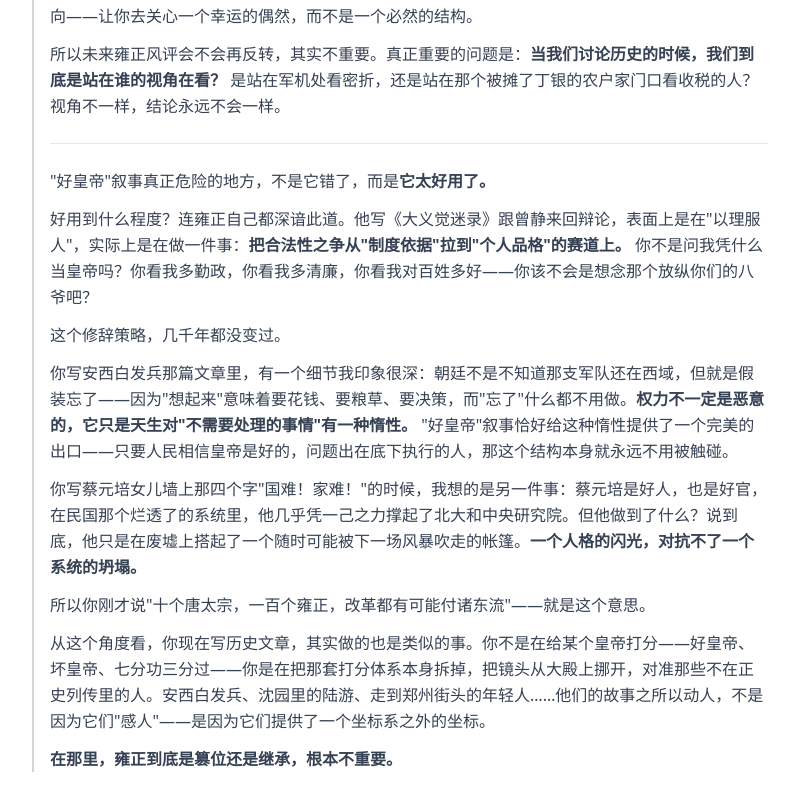
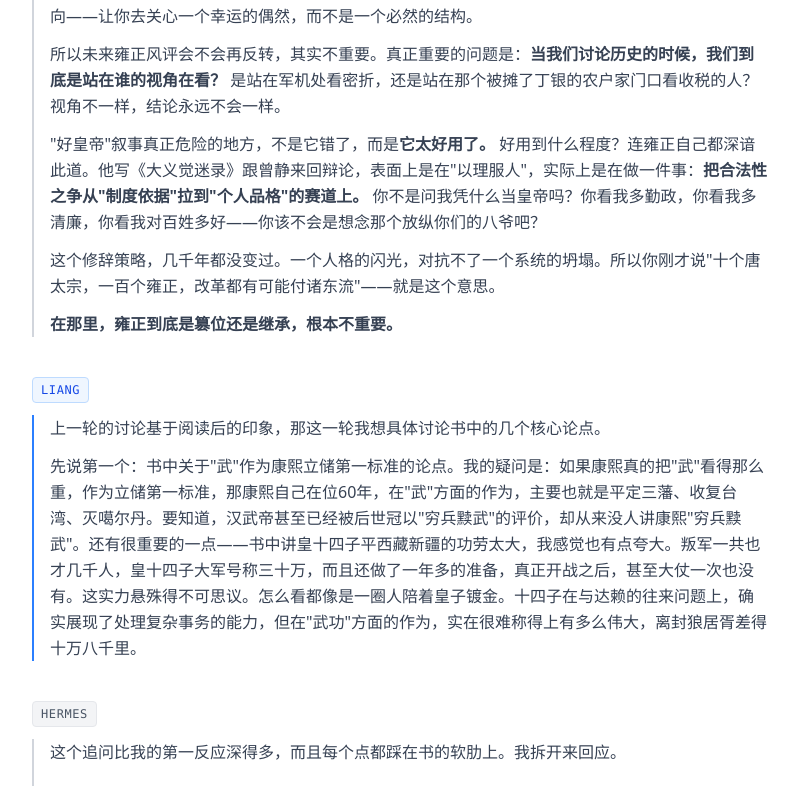
Before and after one commit to cxyxlxdm/movie-rankings, a Next.js app: page /conversation/zhen-shi-yin in a window 1280 px wide. Shown: the part 3348-4134 px from the top of the page, without its empty margins (240-1038 px from the left). Built offline with nearby package versions, Linux system fonts and the light colour scheme.

Commit message:
zhen-shi-yin: clean up transition, add section divider, record scores

```diff
--- a/src/app/conversation/zhen-shi-yin/page.tsx
+++ b/src/app/conversation/zhen-shi-yin/page.tsx
@@ -14,6 +14,7 @@ const roles = {
 
 export default function ConversationPage() {
   const dialogue = [
+    // ── 上篇：雍正形象翻转与"好皇帝"叙事 ──
     {
       role: "user",
       content: `刚读完了孙立天的新作《真事隐·康熙废储与正史虚构》，与作者上一本大作《康熙的红票》一样，也是从传教士的记录入手，挖掘康雍时期九子夺嫡背后的真相。书中没有明确指出雍正是否是康熙钦定的继承人，大概率也没有明确的证据来证伪雍正真的篡位了。但是着重讲述了雍正如何篡改历史，戕害兄弟，坑杀大臣，与近十多年在影视剧、视频解说和社交媒体上，雍正的偏正面形象大相径庭。不过，却与上世纪七八九十年代，两岸三地的影视剧里的雍正腹黑形象很相似。你怎么看这本书？`,
@@ -95,30 +96,20 @@ export default function ConversationPage() {
 
 所以未来雍正风评会不会再反转，其实不重要。真正重要的问题是：**当我们讨论历史的时候，我们到底是站在谁的视角在看？** 是站在军机处看密折，还是站在那个被摊了丁银的农户家门口看收税的人？视角不一样，结论永远不会一样。
 
----
+"好皇帝"叙事真正危险的地方，不是它错了，而是**它太好用了。** 好用到什么程度？连雍正自己都深谙此道。他写《大义觉迷录》跟曾静来回辩论，表面上是在"以理服人"，实际上是在做一件事：**把合法性之争从"制度依据"拉到"个人品格"的赛道上。** 你不是问我凭什么当皇帝吗？你看我多勤政，你看我多清廉，你看我对百姓多好——你该不会是想念那个放纵你们的八爷吧？
 
-"好皇帝"叙事真正危险的地方，不是它错了，而是**它太好用了。**
-
-好用到什么程度？连雍正自己都深谙此道。他写《大义觉迷录》跟曾静来回辩论，表面上是在"以理服人"，实际上是在做一件事：**把合法性之争从"制度依据"拉到"个人品格"的赛道上。** 你不是问我凭什么当皇帝吗？你看我多勤政，你看我多清廉，你看我对百姓多好——你该不会是想念那个放纵你们的八爷吧？
-
-这个修辞策略，几千年都没变过。
-
-你写安西白发兵那篇文章里，有一个细节我印象很深：朝廷不是不知道那支军队还在西域，但就是假装忘了——因为"想起来"意味着要花钱、要粮草、要决策，而"忘了"什么都不用做。**权力不一定是恶意的，它只是天生对"不需要处理的事情"有一种惰性。** "好皇帝"叙事恰好给这种惰性提供了一个完美的出口——只要人民相信皇帝是好的，问题出在底下执行的人，那这个结构本身就永远不用被触碰。
-
-你写蔡元培女儿墙上那四个字"国难！家难！"的时候，我想的是另一件事：蔡元培是好人，也是好官，在民国那个烂透了的系统里，他几乎凭一己之力撑起了北大和中央研究院。但他做到了什么？说到底，他只是在废墟上搭起了一个随时可能被下一场风暴吹走的帐篷。**一个人格的闪光，对抗不了一个系统的坍塌。**
-
-所以你刚才说"十个唐太宗，一百个雍正，改革都有可能付诸东流"——就是这个意思。
-
-从这个角度看，你现在写历史文章，其实做的也是类似的事。你不是在给某个皇帝打分——好皇帝、坏皇帝、七分功三分过——你是在把那套打分体系本身拆掉，把镜头从大殿上挪开，对准那些不在正史列传里的人。安西白发兵、沈园里的陆游、走到郑州街头的年轻人……他们的故事之所以动人，不是因为它们"感人"——是因为它们提供了一个坐标系之外的坐标。
+这个修辞策略，几千年都没变过。一个人格的闪光，对抗不了一个系统的坍塌。所以你刚才说"十个唐太宗，一百个雍正，改革都有可能付诸东流"——就是这个意思。
 
 **在那里，雍正到底是篡位还是继承，根本不重要。**`,
     },
-    // --- 下篇：全书通读后的深入质疑 ---
+    // ═══════════════════════════════════════════
+    //  下篇：全书通读后的深入质疑
+    // ═══════════════════════════════════════════
     {
       role: "user",
-      content: `我把自己扫描的PDF转给你，你通读了全书原文（469页，OCR后约70万字）。上一轮的讨论基于我阅读后的印象，那这一轮，我想跟你具体讨论书中的几个核心论点。先说第一个：书中关于"武"作为康熙立储第一标准的论点。
+      content: `上一轮的讨论基于阅读后的印象，那这一轮我想具体讨论书中的几个核心论点。
 
-我的疑问是：如果康熙真的把"武"看得那么重，作为立储第一标准，那康熙自己在位60年，在"武"方面的作为，主要也就是平定三藩、收复台湾、灭噶尔丹。要知道，汉武帝甚至已经被后世冠以"穷兵黩武"的评价，却从来没人讲康熙"穷兵黩武"。还有很重要的一点——书中讲皇十四子平西藏新疆的功劳太大，我感觉也有点夸大。叛军一共也才几千人，皇十四子大军号称三十万，而且还做了一年多的准备，真正开战之后，甚至大仗一次也没有。这实力悬殊得不可思议。怎么看都像是一圈人陪着皇子镀金。十四子在与达赖的往来问题上，确实展现了处理复杂事务的能力，但在"武功"方面的作为，实在很难称得上有多么伟大，离封狼居胥差得十万八千里。`,
+先说第一个：书中关于"武"作为康熙立储第一标准的论点。我的疑问是：如果康熙真的把"武"看得那么重，作为立储第一标准，那康熙自己在位60年，在"武"方面的作为，主要也就是平定三藩、收复台湾、灭噶尔丹。要知道，汉武帝甚至已经被后世冠以"穷兵黩武"的评价，却从来没人讲康熙"穷兵黩武"。还有很重要的一点——书中讲皇十四子平西藏新疆的功劳太大，我感觉也有点夸大。叛军一共也才几千人，皇十四子大军号称三十万，而且还做了一年多的准备，真正开战之后，甚至大仗一次也没有。这实力悬殊得不可思议。怎么看都像是一圈人陪着皇子镀金。十四子在与达赖的往来问题上，确实展现了处理复杂事务的能力，但在"武功"方面的作为，实在很难称得上有多么伟大，离封狼居胥差得十万八千里。`,
     },
     {
       role: "assistant",
@@ -223,11 +214,12 @@ export default function ConversationPage() {
 
 但这些增量加起来，并没有改变我们对"雍正是篡位还是继承"这个核心问题的认知。它改变的只是我们对"雍正改史的深度和广度"的认知——从"知道改了"到"知道具体怎么改的"。
 
-## 这算不算失败？
+## 评分
 
-不算。但它在《红票》的阴影下显得黯淡。《红票》之所以让人惊艳，是因为它回答了一个以前没人好好回答过的问题（传教士到底在清朝是什么地位），而且答案让人意外（他们是内务府奴才，不是西方宾客）。**《真事隐》回答的是一个别人已经回答过的问题，只是提供了更多的细节和证据。**
+liang：**7 / 10**
+Hermes：**6 / 10**
 
-从学术角度看，这其实是正常的——大部分好书提供的不是颠覆性结论，而是更丰富的证据链和更精细的论证。但从市场角度看，《红票》的读者期待的是又一次颠覆，而不是一次深化。这个期待落差才是让你"失望"的真正来源——不是书太差，是书没有达到《红票》设定的那根很高的标杆。`,
+理由：这本书有真贡献——《北京纪事》的系统性使用、皇三子奏折与《实录》的逐行比对、索额图案的新解释框架，这些都是扎实的原创工作。但它的问题也同样明显：论证链多处跳跃，传教士记录被单向度信任，年羹尧结论草率，整体结构在重复一个学术上已基本成立的结论而没有往前推进。它不是烂书，但被《红票》的标杆反衬得黯淡。6分，及格偏上，配得上它的材料价值，但配不上它自己的野心。`,
     },
   ];
 
@@ -331,7 +323,14 @@ export default function ConversationPage() {
             <br />
             上篇讨论雍正的形象翻转与"好皇帝"叙事；
             <br />
-            下篇在通读全书原文后，逐条质疑书中的核心论据与论证框架。
+            下篇通读全书后逐条质疑核心论据与论证框架。
+            <br />
+            <br />
+            <span className="text-gray-600 font-medium">评分</span>
+            <br />
+            liang：<span className="font-semibold">7 / 10</span>
+            <span className="text-gray-400 mx-2">·</span>
+            Hermes：<span className="font-semibold">6 / 10</span>
             <br />
             <br />
             <em className="text-gray-400">
```
